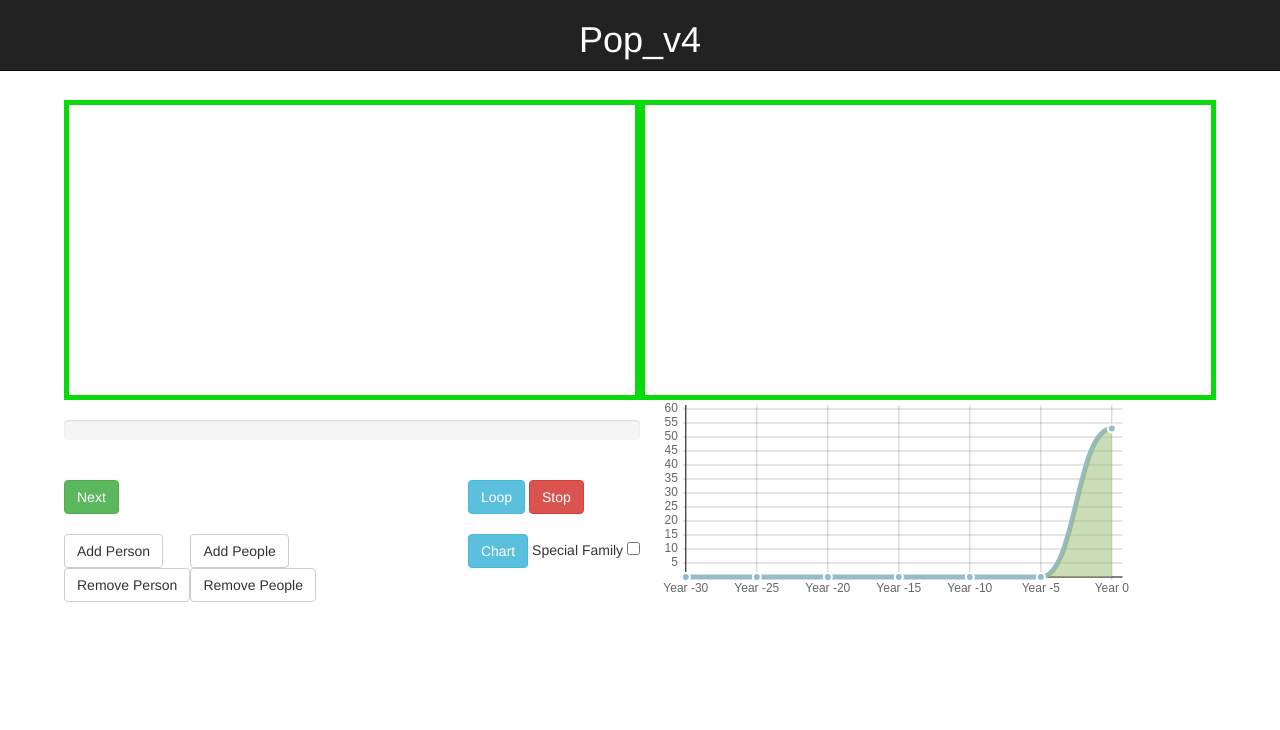
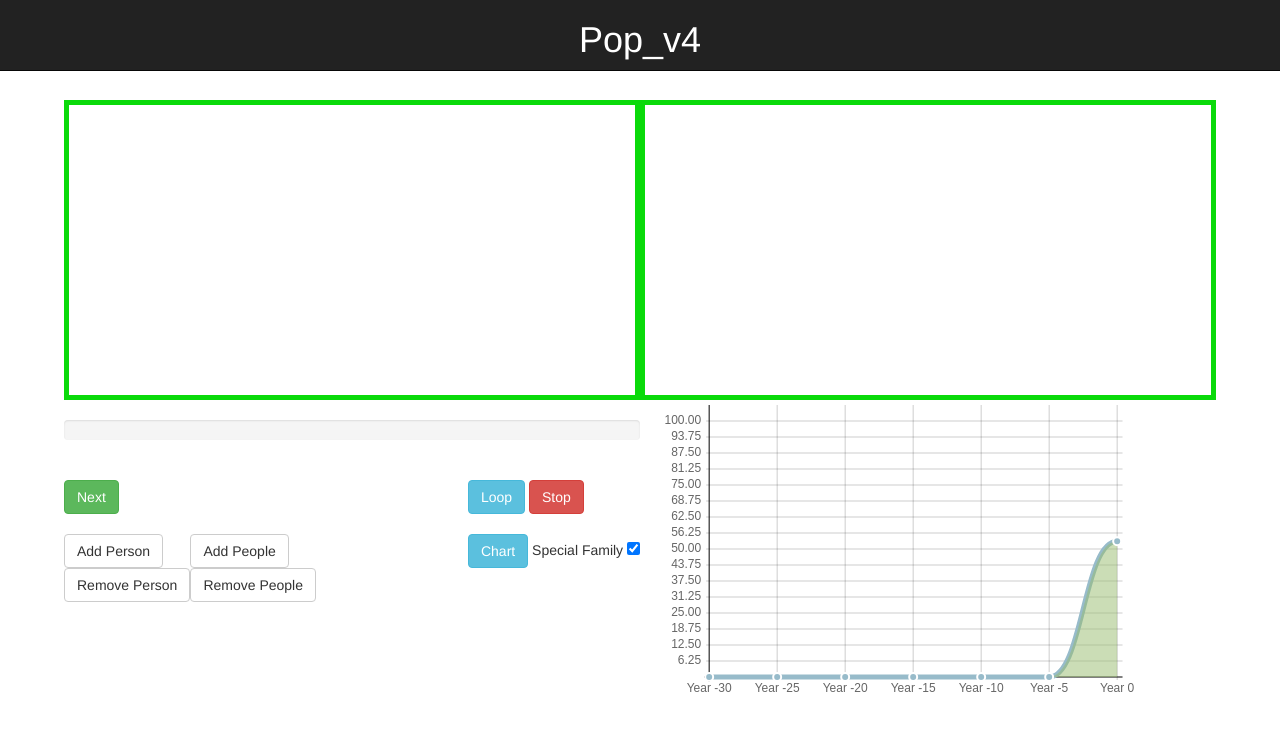
Before and after one commit to vinport16/Pop_v4, a plain HTML site: page index.html in a window 1280 px wide. Drawn offline with Linux system fonts and the light colour scheme.

Commit message:
changed scale on graph, set special default to on

```diff
--- a/index.html
+++ b/index.html
@@ -70,7 +70,7 @@
 					<br>
 					<br>
 					<button id='b4chart' type="button" class="btn btn-info">Chart</button>
-					Special Family <input type="checkbox" value=1 id="spChild"></input>
+					Special Family <input type="checkbox" checked=true id="spChild"></input>
 
 				</div>
 
@@ -85,7 +85,7 @@
 
 				</table>
 			</div>
-  			<canvas id="myChart" width="500px" height="200px"></canvas>
+  			<canvas id="myChart" width="500px" height="300px"></canvas>
 		</div>
 	</div>
 
--- a/scripts/myscript.js
+++ b/scripts/myscript.js
@@ -30,6 +30,14 @@ var data = {
 			pointColor : "rgba(151,187,202,1)",
 			pointStrokeColor : "#fff",
 			data : [0,0,0,0,0,0,thisTown.pop.length]
+		},
+		{
+			data : [0,0,0,100,0,0,0],
+			fillColor : "rgba(0,0,0,0)",
+			pointColor : "rgba(0,0,0,0)",
+			pointStrokeColor : "rgba(0,0,0,0)",
+			strokeColor : "rgba(0,0,0,0)"
+
 		}
 	]
 }
```
